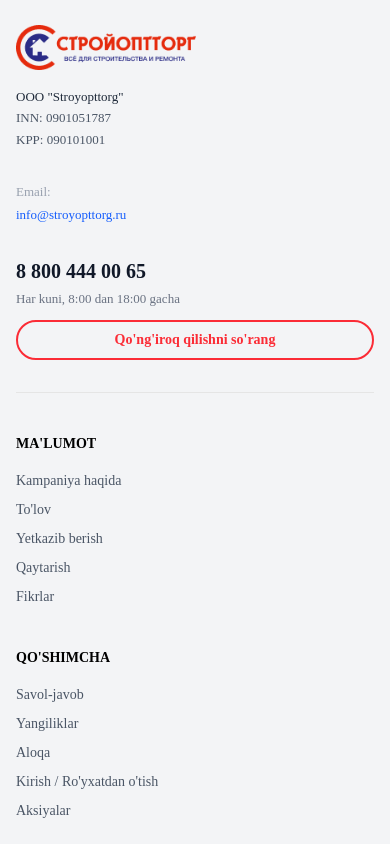
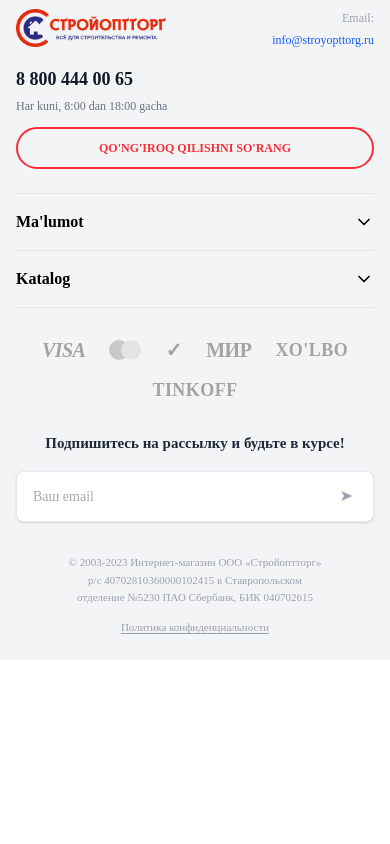
Before and after one commit to xakimovislom824-afk/group-13-main, a Next.js app: page /kabnet in a window 390 px wide. Shown: the part 1020-1864 px from the top of the page. After the commit the page ends 1680 px from the top, so only its background shows below. Built offline with nearby package versions, Linux system fonts and the light colour scheme; no server answers.

Commit message:
footer resfonsefi to'g'irlandi

```diff
--- a/app/src/components/footer.tsx
+++ b/app/src/components/footer.tsx
@@ -5,40 +5,45 @@
 import Logo from "../assets/imgs/logo1.png";
 import CallbackModal from "./CallbackModalWrapper";
 import { useModal } from "../../context/ModalContext";
+import { FiChevronDown } from "react-icons/fi";
 
 export default function Footer() {
   const { openModal } = useModal();
+  const [isInfoOpen, setIsInfoOpen] = useState(false);
+  const [isCatalogOpen, setIsCatalogOpen] = useState(false);
 
   return (
     <>
       <footer className="bg-gray-100 text-gray-600 border-t">
-        <div className="w-full mx-auto px-4 sm:px-6 py-10">
+        <div className="w-full mx-auto px-4 sm:px-6 py-6 lg:py-10">
 
           {/* Yuqori qism: Logo, Rekvizitlar, Email va Aloqa */}
-          <div className="flex flex-col lg:flex-row lg:justify-between items-start lg:items-center gap-8 border-b pb-8">
+          <div className="flex flex-col lg:flex-row lg:justify-between items-start lg:items-center gap-4 lg:gap-8 border-b pb-6 lg:pb-8">
 
-            {/* Logo va Kompaniya nomi */}
-            <div className="flex flex-col gap-4 w-full lg:w-auto">
+            {/* Logo + Email (mobil: yonma-yon) */}
+            <div className="flex w-full lg:w-auto justify-between items-start gap-4">
+              <div className="flex flex-col gap-3 lg:gap-4">
                 <Link href={"/"} className="inline-block">
                   <Image
                     src={Logo}
                     alt="Kompaniya logotipi"
-                  className="h-auto w-auto max-w-[180px]"
+                    className="h-auto w-auto max-w-[150px] lg:max-w-[180px]"
                   />
                 </Link>
-              <div className="text-[13px] leading-relaxed">
-                <p className="font-medium text-gray-800">OOO "Stroyopttorg"</p>
+                <div className="text-[13px] leading-relaxed hidden lg:block">
+                  <p className="font-medium text-gray-800">OOO &quot;Stroyopttorg&quot;</p>
                   <p>INN: 0901051787</p>
                   <p>KPP: 090101001</p>
                 </div>
               </div>
 
-            {/* Email bo'limi */}
-            <div className="text-[13px]">
+              {/* Email bo'limi (mobilda yuqori o'ngda) */}
+              <div className="text-[12px] lg:text-[13px] text-right lg:text-left shrink-0">
                 <p className="text-gray-400 mb-1">Email:</p>
-              <a href="mailto:info@stroyopttorg.ru" className="text-blue-600 hover:underline font-medium">
+                <a href="mailto:info@stroyopttorg.ru" className="text-blue-600 hover:underline font-medium break-all">
                   info@stroyopttorg.ru
                 </a>
+              </div>
             </div>
 
             {/* Aloqa */}
@@ -46,51 +51,137 @@
               {/* Telefon raqami */}
               <a
                 href="tel:88004440065"
-                className="font-bold text-xl text-gray-900 hover:text-red-600 transition-colors duration-300"
+                className="font-bold text-lg lg:text-xl text-gray-900 hover:text-red-600 transition-colors duration-300"
               >
                 8 800 444 00 65
               </a>
 
               {/* Ish vaqti */}
-              <p className="text-[13px] text-gray-500 font-medium">
+              <p className="text-[12px] lg:text-[13px] text-gray-500 font-medium">
                 Har kuni, 8:00 dan 18:00 gacha
               </p>
 
               {/* Tugma stili yaxshilandi */}
               <button
                 onClick={openModal}
-                className="w-full cursor-pointer sm:w-auto mt-2 px-5 py-2 text-sm font-semibold border-2 border-red-500 text-red-500
+                className="w-full cursor-pointer sm:w-auto mt-2 px-5 py-2.5 lg:py-2 text-[12px] lg:text-sm font-semibold border-2 border-red-500 text-red-500 uppercase
                rounded-full hover:bg-red-500 hover:text-white transition-all duration-300 active:scale-95"
               >
-                Qo'ng'iroq qilishni so'rang
+                Qo&apos;ng&apos;iroq qilishni so&apos;rang
               </button>
             </div>
           </div>
 
           {/* O'rta qism: Navigatsiya Linklari */}
-          <div className="grid grid-cols-1 sm:grid-cols-2 md:grid-cols-4 gap-10 py-10 border-b">
+
+          {/* ── MOBIL: Akkordeon ko'rinish ── */}
+          <div className="lg:hidden">
+
+            {/* Ma'lumot/Qo'shimcha — birlashtirilgan "Informatsiya" akkordeon */}
+            <div className="border-b">
+              <button
+                onClick={() => setIsInfoOpen(prev => !prev)}
+                className="w-full flex items-center justify-between py-4 font-bold text-black text-[16px]"
+                aria-expanded={isInfoOpen}
+              >
+                <span>Ma&apos;lumot</span>
+                <FiChevronDown size={20} className={`transition-transform duration-300 ${isInfoOpen ? "rotate-180" : ""}`} />
+              </button>
+              <div className={`grid overflow-hidden transition-all duration-300 ${isInfoOpen ? "grid-rows-[1fr] opacity-100 pb-4" : "grid-rows-[0fr] opacity-0"}`}>
+                <div className="overflow-hidden">
+                  <div className="grid grid-cols-2 gap-x-4 gap-y-3 text-[14px]">
+                    <Link href="/kompaneyaHaqida" className="hover:text-blue-600 transition-colors">Kompaniya haqida</Link>
+                    <Link href="/tulov" className="hover:text-blue-600 transition-colors">To&apos;lov</Link>
+                    <Link href="/yetkazibBerish" className="hover:text-blue-600 transition-colors">Yetkazib berish</Link>
+                    <Link href="/qaytarish" className="hover:text-blue-600 transition-colors">Qaytarish</Link>
+                    <Link href="/fikrlar" className="hover:text-blue-600 transition-colors">Fikrlar</Link>
+                    <Link href="/savolJavob" className="hover:text-blue-600 transition-colors">Savol-javob</Link>
+                    <Link href="/blog" className="hover:text-blue-600 transition-colors">Yangiliklar</Link>
+                    <Link href="/aloqa" className="hover:text-blue-600 transition-colors">Aloqa</Link>
+                    <Link href="/login" className="hover:text-blue-600 transition-colors">Kirish / Ro&apos;yxat</Link>
+                    <Link href="/aksiyalar" className="hover:text-blue-600 transition-colors">Barcha aksiyalar</Link>
+                  </div>
+                </div>
+              </div>
+            </div>
+
+            {/* Katalog akkordeon */}
+            <div className="border-b">
+              <button
+                onClick={() => setIsCatalogOpen(prev => !prev)}
+                className="w-full flex items-center justify-between py-4 font-bold text-black text-[16px]"
+                aria-expanded={isCatalogOpen}
+              >
+                <span>Katalog</span>
+                <FiChevronDown size={20} className={`transition-transform duration-300 ${isCatalogOpen ? "rotate-180" : ""}`} />
+              </button>
+              <div className={`grid overflow-hidden transition-all duration-300 ${isCatalogOpen ? "grid-rows-[1fr] opacity-100 pb-4" : "grid-rows-[0fr] opacity-0"}`}>
+                <div className="overflow-hidden">
+                  <div className="flex flex-col gap-3 text-[14px]">
+                    <Link href="/qurilishMateriallari" className="hover:text-blue-600 transition-colors">Qurilish materiallari</Link>
+                    <Link href="/asbobUskunalar" className="hover:text-blue-600 transition-colors">Asbob-uskunalar</Link>
+                    <Link href="/santexnika" className="hover:text-blue-600 transition-colors">Santexnika</Link>
+                    <Link href="/elektr" className="hover:text-blue-600 transition-colors">Elektr tovarlar</Link>
+                    <Link href="/uyBog" className="hover:text-blue-600 transition-colors">Uy va bog&apos; uchun mahsulotlar</Link>
+                  </div>
+                </div>
+              </div>
+            </div>
+
+            {/* To'lov tizimlari ikonkalari */}
+            <div className="flex flex-wrap items-center justify-center gap-x-6 gap-y-3 py-7 opacity-50 grayscale">
+              <span className="font-black italic text-xl tracking-tight">VISA</span>
+              <span className="inline-flex">
+                <span className="w-5 h-5 rounded-full bg-gray-400 -mr-2" />
+                <span className="w-5 h-5 rounded-full bg-gray-300" />
+              </span>
+              <span className="font-bold text-xl">✓</span>
+              <span className="font-black text-xl tracking-tight">МИР</span>
+              <span className="font-bold text-lg tracking-wide">XO&apos;LBO</span>
+              <span className="font-bold text-lg tracking-wide">TINKOFF</span>
+            </div>
+
+            {/* Obuna (mobil) */}
+            <div className="pb-2">
+              <p className="text-center font-semibold text-gray-800 text-[15px] mb-4">
+                Подпишитесь на рассылку и будьте в курсе!
+              </p>
+              <form onSubmit={(e) => e.preventDefault()} className="flex bg-white border border-gray-200 rounded-md overflow-hidden focus-within:border-blue-500 transition-all shadow-sm">
+                <input
+                  type="email"
+                  placeholder="Ваш email"
+                  className="px-4 py-3.5 w-full outline-none text-[14px] bg-white"
+                />
+                <button className="px-5 text-gray-400 hover:text-blue-600 transition-colors flex items-center justify-center">
+                  ➤
+                </button>
+              </form>
+            </div>
+          </div>
+
+          {/* ── DESKTOP: Grid ko'rinish ── */}
+          <div className="hidden lg:grid grid-cols-4 gap-10 py-10 border-b">
 
             {/* Ma'lumot */}
             <div>
-              <h3 className="font-bold text-black mb-4 uppercase text-[14px]">Ma'lumot</h3>
+              <h3 className="font-bold text-black mb-4 uppercase text-[14px]">Ma&apos;lumot</h3>
               <div className="flex flex-col gap-2 text-[14px]">
                 <Link href="/kompaneyaHaqida" className="hover:text-blue-600 transition-colors">Kampaniya haqida</Link>
-                <Link href="/tulov" className="hover:text-blue-600 transition-colors">To'lov</Link>
+                <Link href="/tulov" className="hover:text-blue-600 transition-colors">To&apos;lov</Link>
                 <Link href="/yetkazibBerish" className="hover:text-blue-600 transition-colors">Yetkazib berish</Link>
                 <Link href="/qaytarish" className="hover:text-blue-600 transition-colors">Qaytarish</Link>
                 <Link href="/fikrlar" className="hover:text-blue-600 transition-colors">Fikrlar</Link>
               </div>
             </div>
 
-
             {/* Qo'shimcha */}
             <div>
-              <h3 className="font-bold text-black mb-4 uppercase text-[14px]">Qo'shimcha</h3>
+              <h3 className="font-bold text-black mb-4 uppercase text-[14px]">Qo&apos;shimcha</h3>
               <div className="flex flex-col gap-2 text-[14px]">
                 <Link href="/savolJavob" className="hover:text-blue-600 transition-colors">Savol-javob</Link>
                 <Link href="/blog" className="hover:text-blue-600 transition-colors">Yangiliklar</Link>
                 <Link href="/aloqa" className="hover:text-blue-600 transition-colors">Aloqa</Link>
-                <Link href="/login" className="hover:text-blue-600 transition-colors">Kirish / Ro'yxatdan o'tish</Link>
+                <Link href="/login" className="hover:text-blue-600 transition-colors">Kirish / Ro&apos;yxatdan o&apos;tish</Link>
                 <Link href="/aksiyalar" className="hover:text-blue-600 transition-colors">Aksiyalar</Link>
               </div>
             </div>
@@ -103,14 +194,14 @@
                 <Link href="/asbobUskunalar" className="hover:text-blue-600 transition-colors">Asbob-uskunalar</Link>
                 <Link href="/santexnika" className="hover:text-blue-600 transition-colors">Santexnika</Link>
                 <Link href="/elektr" className="hover:text-blue-600 transition-colors">Elektr tovarlar</Link>
-                <Link href="/uyBog" className="hover:text-blue-600 transition-colors">Uy va bog' uchun mahsulotlar</Link>
+                <Link href="/uyBog" className="hover:text-blue-600 transition-colors">Uy va bog&apos; uchun mahsulotlar</Link>
               </div>
             </div>
 
             {/* Obuna */}
             <div>
               <h3 className="font-bold text-black mb-4 uppercase text-[14px]">Obuna</h3>
-              <p className="text-[13px] mb-4">Yangiliklardan xabardor bo'ling</p>
+              <p className="text-[13px] mb-4">Yangiliklardan xabardor bo&apos;ling</p>
               <form onSubmit={(e) => e.preventDefault()} className="flex border border-gray-300 rounded overflow-hidden focus-within:border-blue-500 transition-all">
                 <input
                   type="email"
@@ -125,16 +216,18 @@
           </div>
 
           {/* Pastki qism */}
-          <div className="flex flex-col md:flex-row justify-between items-center text-[12px] text-gray-400 pt-6 gap-4 text-center md:text-left">
-            <p>© 2023 STROYOPTTORG. Barcha huquqlar himoyalangan</p>
-            <Link href="/xafsizlik" className="hover:text-gray-600 underline underline-offset-2">
-              Maxfiylik siyosati
+          <div className="flex flex-col lg:flex-row justify-between items-center text-[11px] lg:text-[12px] text-gray-400 pt-6 gap-3 lg:gap-4 text-center lg:text-left">
+            <p className="leading-relaxed">
+              © 2003-2023 Интернет-магазин ООО «Стройоптторг»<br className="lg:hidden" />
+              {" "}р/с 40702810360000102415 в Ставропольском<br className="lg:hidden" />
+              {" "}отделение №5230 ПАО Сбербанк, БИК 040702615
+            </p>
+            <Link href="/xafsizlik" className="hover:text-gray-600 underline underline-offset-2 shrink-0">
+              Политика конфиденциальности
             </Link>
           </div>
         </div>
       </footer>
-
-
     </>
   );
 }
```
Lines whose indentation alone changed are shown as unchanged.
